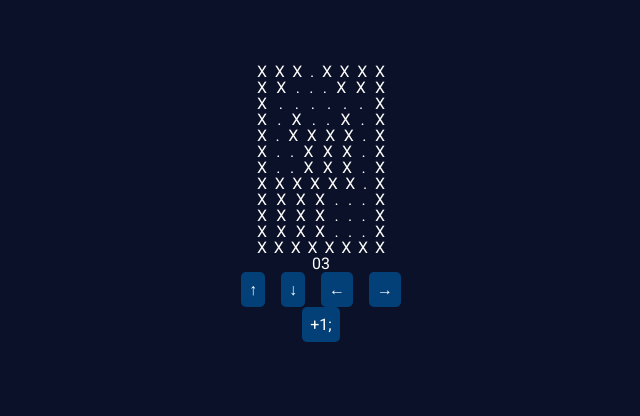
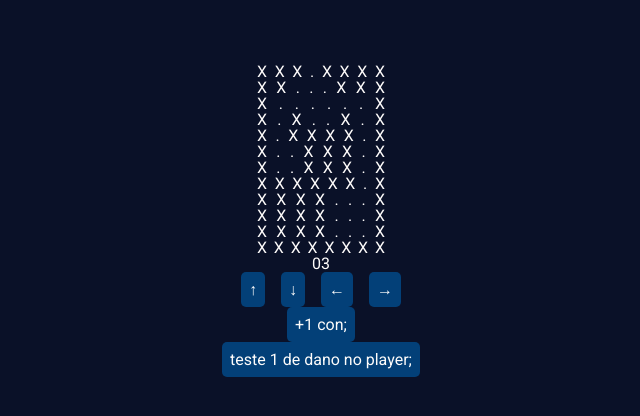
Before and after one commit to Pololokka/dungeon_crawler, a React (Vite) app: page / in a window 1280 px wide. Shown: the top 416 px of the page, without its empty margins (319-959 px from the left). Built offline with nearby package versions, Linux system fonts and the light colour scheme.

Commit message:
:construction: feat: fazendo métodos do player

```diff
--- a/src/App.tsx
+++ b/src/App.tsx
@@ -28,7 +28,7 @@ function App() {
 
   const monster = chooseMonster(1, 1);
   const player = playerChar(
-    'Mateiro',
+    'Bárbaro',
     'Astrash',
     stateTest,
     stateTest,
@@ -85,9 +85,7 @@ function App() {
           </div>
         );
       })}
-
       <p className="text">{playerPos}</p>
-
       <div className="divStyle">
         <button className="button text" onClick={() => movePlayer('x', -1)}>
           &uarr;
@@ -103,12 +101,16 @@ function App() {
           &rarr;
         </button>
       </div>
-
       <button
         className="button text"
-        onClick={() => setStateTest(stateTest + 1)}
+        onClick={() => {
+          player.increaseAtr('con', 1);
+        }}
       >
-        +1;
+        +1 con;
+      </button>
+      <button className="button text" onClick={() => player.takeDmg(1)}>
+        teste 1 de dano no player;
       </button>
     </main>
   );
--- a/src/Func/Creatures/player.ts
+++ b/src/Func/Creatures/player.ts
@@ -44,10 +44,20 @@ class Player {
     this.playerLvl = _playerLvl;
 
     this.maxHP = Math.ceil(this.con * 1.25) + 10 + this.playerLvl;
-    this.HP = this.maxHP;
-    this.maxMP = Math.ceil(this.int * 1.75) + 5 + this.playerLvl;
-    this.MP = this.maxMP;
+    this.curHP = this.maxHP;
+    this.maxMP = Math.ceil(this.int * 1.5) + 5 + this.playerLvl;
+    this.curMP = this.maxMP;
   }
+
+  increaseAtr = (atr: string, increment: number) => {
+    this[atr] += increment;
+    console.log(this[atr]);
+  };
+
+  takeDmg = (dmg: number) => {
+    this.curHP -= dmg;
+    console.log(this.name + ' recebeu ' + dmg + ' de dano!');
+  };
 }
 
 class Barbarian extends Player {
@@ -72,10 +82,11 @@ class Barbarian extends Player {
       _playerLvl,
     );
 
+    let bonusDmg = (100 - (100 * 5) / this.maxHP).toFixed(1);
+
     this.className = 'Bárbaro';
 
-    //placeholder. a habilidade passiva é outra
-    this.passiveSkill = this.str + 2;
+    this.passiveSkill = bonusDmg;
   }
 }
 
```
